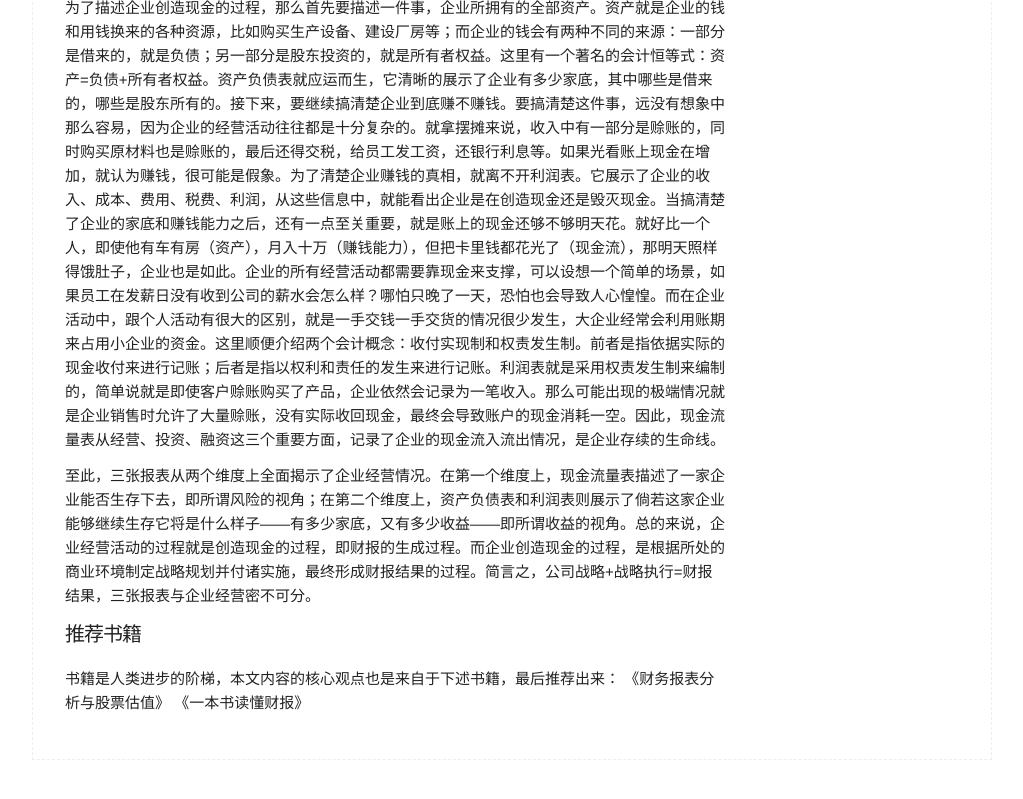
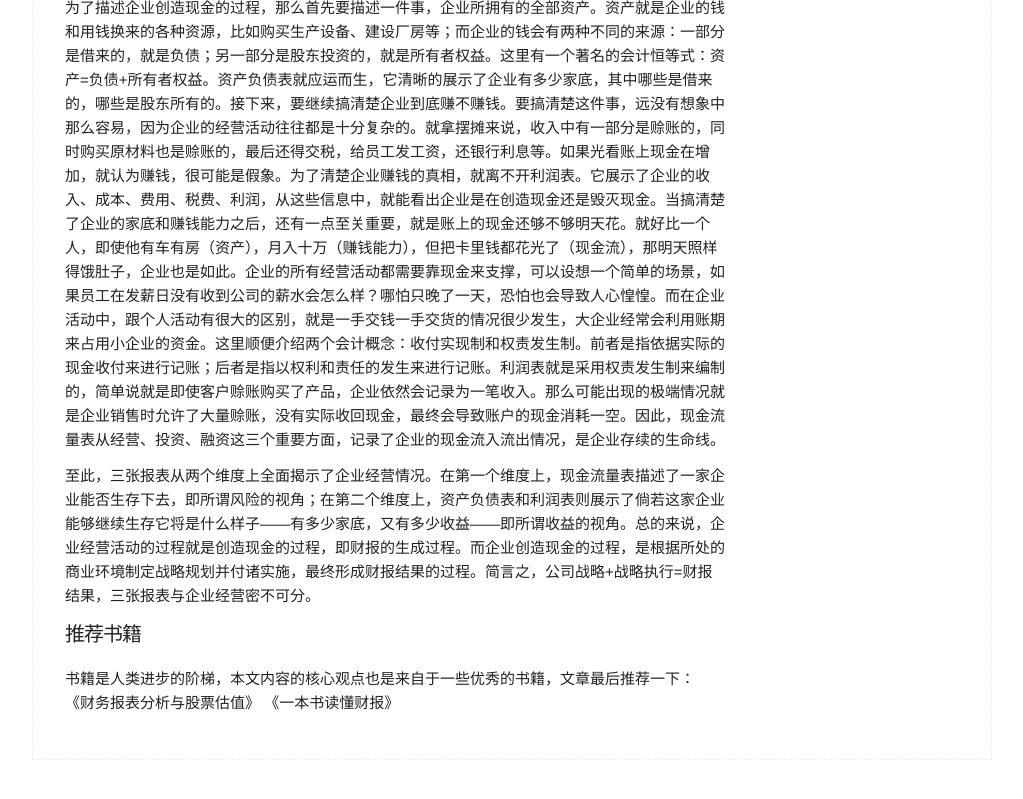
Before and after one commit to BryceHQ/brycehq.github.io, a Jekyll site: the page built from _posts/2023-11-11-企业经营与财务报表.md, in a window 1280 px wide and 900 px high, scrolled down 5966 px. Shown: the top 799 px of the window, without its empty margins (128-1151 px from the left). Built offline with Jekyll 4.4.1, drawn with Linux system fonts in a browser that asks for light colours.

Commit message:
fix: text

```diff
--- a/_posts/2023-11-11-企业经营与财务报表.md
+++ b/_posts/2023-11-11-企业经营与财务报表.md
@@ -165,6 +165,6 @@ categories: 公司分析
 至此，三张报表从两个维度上全面揭示了企业经营情况。在第一个维度上，现金流量表描述了一家企业能否生存下去，即所谓风险的视角；在第二个维度上，资产负债表和利润表则展示了倘若这家企业能够继续生存它将是什么样子——有多少家底，又有多少收益——即所谓收益的视角。总的来说，企业经营活动的过程就是创造现金的过程，即财报的生成过程。而企业创造现金的过程，是根据所处的商业环境制定战略规划并付诸实施，最终形成财报结果的过程。简言之，公司战略+战略执行=财报结果，三张报表与企业经营密不可分。
 
 ### 推荐书籍
-书籍是人类进步的阶梯，本文内容的核心观点也是来自于下述书籍，最后推荐出来：
+书籍是人类进步的阶梯，本文内容的核心观点也是来自于一些优秀的书籍，文章最后推荐一下：
 《财务报表分析与股票估值》
 《一本书读懂财报》
```
